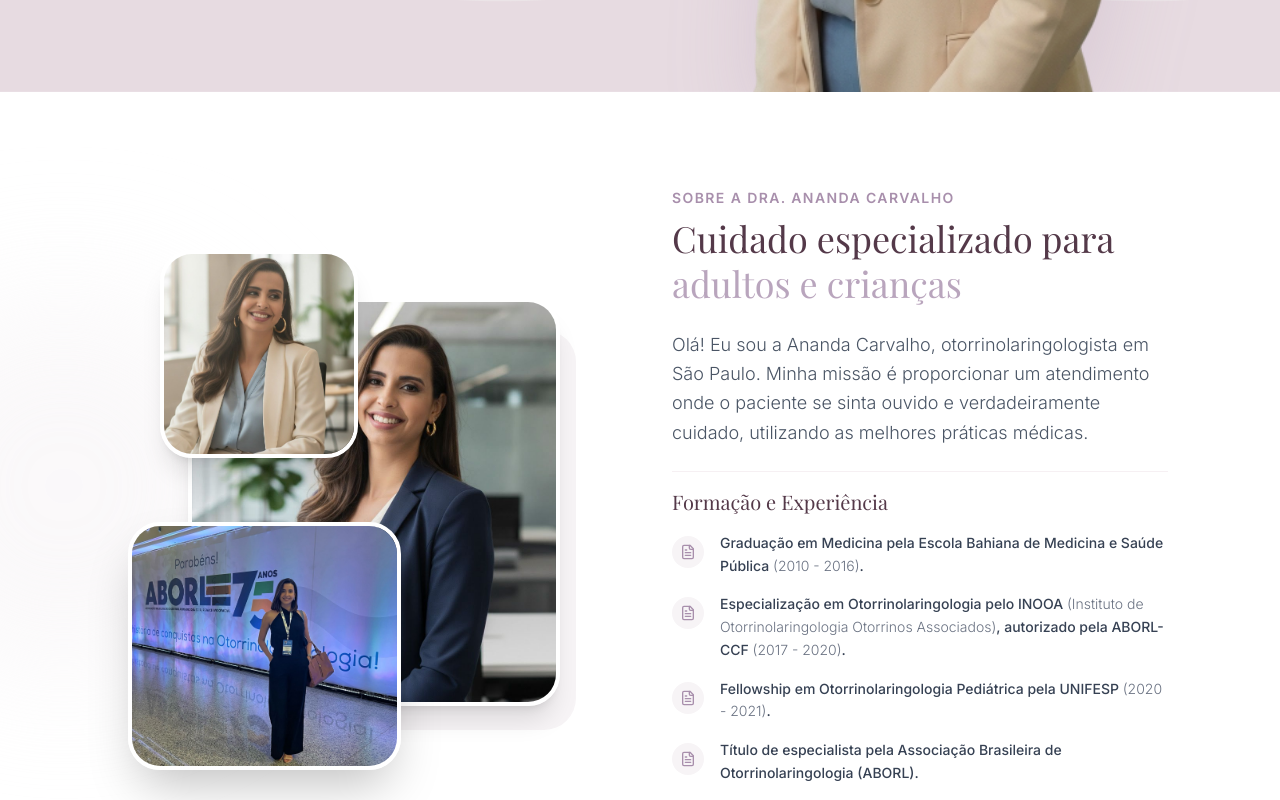
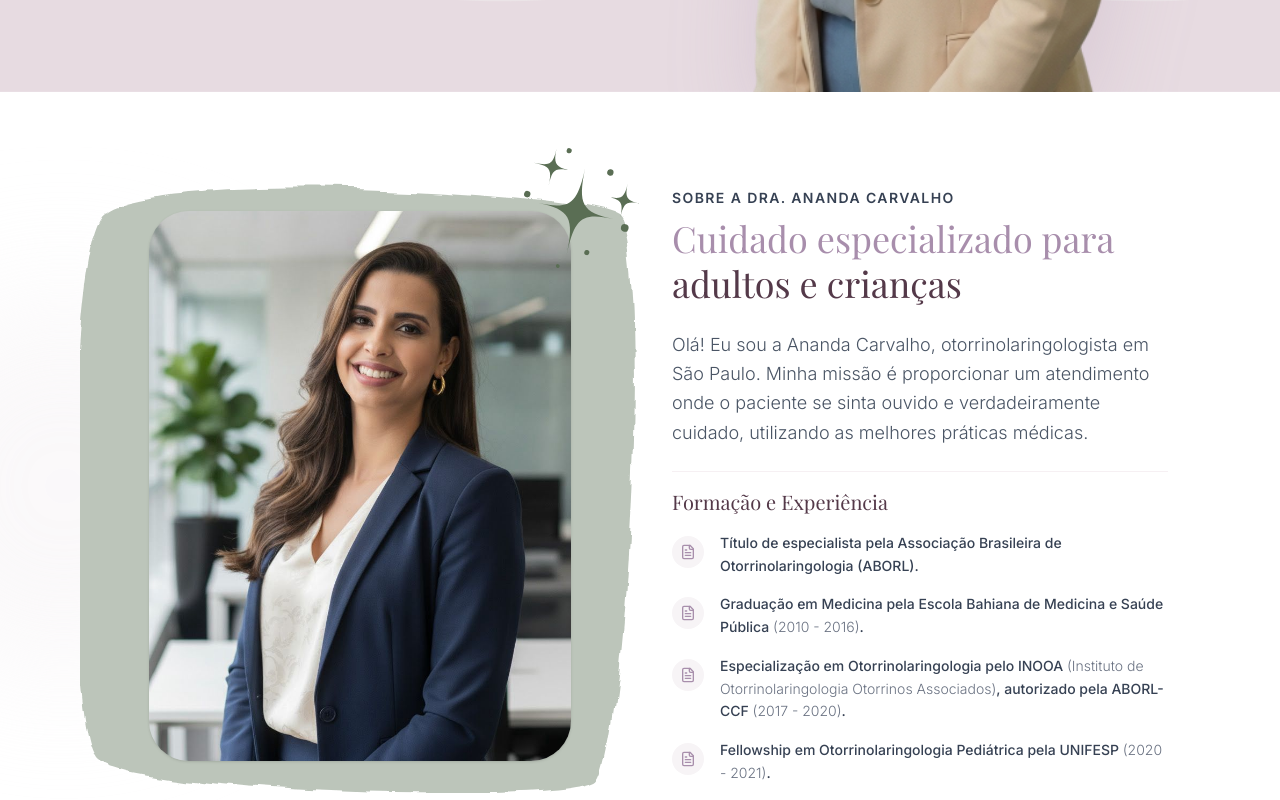
Before and after one commit to luccacsferreira/Ananda, a React (Vite) app: page / in a window 1280 px wide. Shown: the part 860-1660 px from the top of the page. Built offline with nearby package versions, Linux system fonts and the light colour scheme; a web font is replaced by a local one.

Commit message:
feat(about): add decorative sparkles to about section
Enhance the visual appeal of the About section by adding hand-drawn SVG spark elements near the doctor's portrait.

```diff
--- a/src/components/About.tsx
+++ b/src/components/About.tsx
@@ -9,42 +9,54 @@ export default function About() {
       <div className="container mx-auto px-6 lg:px-12 max-w-6xl relative z-10 flex flex-col lg:flex-row items-center gap-16">
 
         {/* Left Photo */}
-        <div className="w-full lg:w-1/2 relative mb-16 md:mb-0 mt-8">
-          <div className="relative rounded-[2rem] overflow-hidden shadow-xl border-4 border-white z-10 w-full md:w-[75%] ml-auto md:mr-12">
+        <div className="w-full lg:w-1/2 relative mb-16 md:mb-0 mt-12 lg:mt-0 flex justify-center">
+
+          {/* Hand-drawn Sparkles */}
+          <div className="absolute -top-16 right-4 md:-right-8 w-32 h-32 text-[#5a6e54] z-30 pointer-events-none transform rotate-12">
+            <svg viewBox="0 0 100 100" fill="currentColor">
+              {/* Big star */}
+              <path d="M 50,15 C 50,45 45,50 20,50 C 45,50 50,55 50,85 C 50,55 55,50 80,50 C 55,50 50,45 50,15 Z" />
+              {/* Small star top left */}
+              <path d="M 25,5 C 25,18 23,20 10,20 C 23,20 25,22 25,35 C 25,22 27,20 40,20 C 27,20 25,18 25,5 Z" />
+              {/* Small star right */}
+              <path d="M 85,20 C 85,32 83,34 72,34 C 83,34 85,36 85,48 C 85,36 87,34 98,34 C 87,34 85,32 85,20 Z" />
+              {/* Dots */}
+              <circle cx="70" cy="15" r="2.5" />
+              <circle cx="90" cy="55" r="3" />
+              <circle cx="65" cy="80" r="2" />
+              <circle cx="35" cy="5" r="2" />
+              <circle cx="10" cy="45" r="2.5" />
+              <circle cx="45" cy="95" r="1.5" />
+            </svg>
+          </div>
+
+          {/* Brush Stroke Background */}
+          <div className="absolute -inset-4 md:-inset-8 -z-10">
+            <svg className="w-full h-full text-[#BCC5BA]" preserveAspectRatio="none" viewBox="0 0 200 250" fill="currentColor">
+              <filter id="roughpaper">
+                <feTurbulence type="fractalNoise" baseFrequency="0.04" result="noise" numOctaves="4" />
+                <feDisplacementMap in="SourceGraphic" in2="noise" scale="6" xChannelSelector="R" yChannelSelector="G" />
+              </filter>
+              <path filter="url(#roughpaper)" d="M 8 15 C 20 -5, 180 5, 192 15 C 205 25, 195 235, 185 245 C 175 255, 10 250, 5 235 C -5 220, -5 35, 8 15 Z" />
+            </svg>
+          </div>
+
+          <div className="relative rounded-[2.5rem] overflow-hidden z-20 w-[90%] md:w-[85%] shadow-sm">
             <img
               src="/ananda_blue_smile.jpeg"
               alt="Dra. Ananda"
-              className="w-full h-[400px] object-cover object-center"
+              className="w-full h-[450px] md:h-[550px] object-cover object-center"
             />
           </div>
-
-          <div className="absolute -bottom-16 left-0 md:left-4 rounded-[2rem] overflow-hidden shadow-2xl border-4 border-white z-20 w-[65%] md:w-[55%]">
-             <img
-              src="/Ananda Congresso.jpeg"
-              alt="Dra. Ananda no Congresso"
-              className="w-full h-[240px] object-cover object-center"
-            />
-          </div>
-
-          <div className="absolute -top-12 left-8 md:left-12 rounded-[2rem] overflow-hidden shadow-xl border-4 border-white z-20 w-[45%] md:w-[40%]">
-             <img
-              src="/ananda_smiling_lookaway.jpeg"
-              alt="Dra. Ananda"
-              className="w-full h-[200px] object-cover object-center"
-            />
-          </div>
-
-          {/* Decorative frame elements behind picture */}
-          <div className="absolute -bottom-6 right-0 md:right-8 w-full md:w-[75%] h-[400px] rounded-[2rem] bg-brand-light z-0"></div>
         </div>
 
         {/* Right Content */}
         <div className="w-full lg:w-1/2 space-y-6 pt-12 lg:pt-0">
           <div className="space-y-2">
-            <h3 className="text-brand-secondary uppercase tracking-widest text-sm font-semibold">Sobre a Dra. Ananda Carvalho</h3>
-            <h2 className="text-3xl md:text-4xl font-serif text-brand-primary leading-tight">
+            <h3 className="text-[#364153] uppercase tracking-widest text-sm font-semibold">Sobre a Dra. Ananda Carvalho</h3>
+            <h2 className="text-3xl md:text-4xl font-serif text-[#a88eac] leading-tight">
               Cuidado especializado para <br/>
-              <span className="text-brand-secondary/80">adultos e crianças</span>
+              <span className="text-[#543949]">adultos e crianças</span>
             </h2>
           </div>
 
@@ -57,6 +69,14 @@ export default function About() {
           <div className="space-y-4 pt-4 border-t border-brand-accent/30">
             <h4 className="text-brand-primary font-serif text-xl mb-4">Formação e Experiência</h4>
             <ul className="space-y-4">
+              <li className="flex items-start gap-4">
+                <div className="mt-1 bg-brand-light p-2 rounded-full text-brand-secondary shrink-0">
+                  <FileText className="w-4 h-4" />
+                </div>
+                <p className="text-sm text-gray-700 font-medium leading-relaxed">
+                  Título de especialista pela Associação Brasileira de Otorrinolaringologia (ABORL).
+                </p>
+              </li>
               <li className="flex items-start gap-4">
                 <div className="mt-1 bg-brand-light p-2 rounded-full text-brand-secondary shrink-0">
                   <FileText className="w-4 h-4" />
@@ -81,14 +101,6 @@ export default function About() {
                   Fellowship em Otorrinolaringologia Pediátrica pela UNIFESP <span className="text-gray-500 font-light">(2020 - 2021)</span>.
                 </p>
               </li>
-              <li className="flex items-start gap-4">
-                <div className="mt-1 bg-brand-light p-2 rounded-full text-brand-secondary shrink-0">
-                  <FileText className="w-4 h-4" />
-                </div>
-                <p className="text-sm text-gray-700 font-medium leading-relaxed">
-                  Título de especialista pela Associação Brasileira de Otorrinolaringologia (ABORL).
-                </p>
-              </li>
             </ul>
           </div>
 
```
